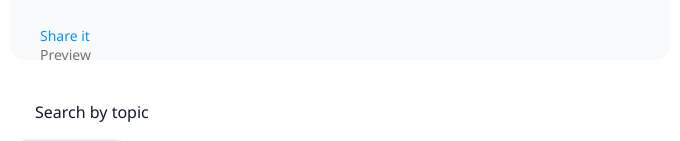
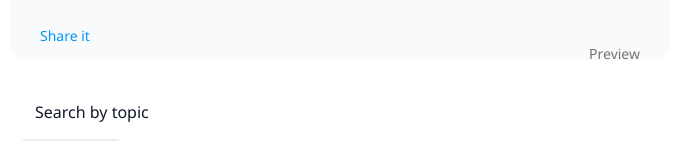
Before and after one commit to NewPort25/RobogatorWiki, a website: page src/index.html in a window 1280 px wide. Shown: the part 646-787 px from the top of the page, 300-980 px from the left. Drawn offline with Linux system fonts and the light colour scheme.

Commit message:
dfghdgfh

```diff
--- a/src/styles.css
+++ b/src/styles.css
@@ -274,7 +274,9 @@
 	.account_standard_preview{
 		position: absolute;
 		font-size: 14px;
-
+		height: 18px;
+		line-height: 18px;
+		right: 30px;
 	}
 	.tag_standard_container{
 		position: relative;
```
